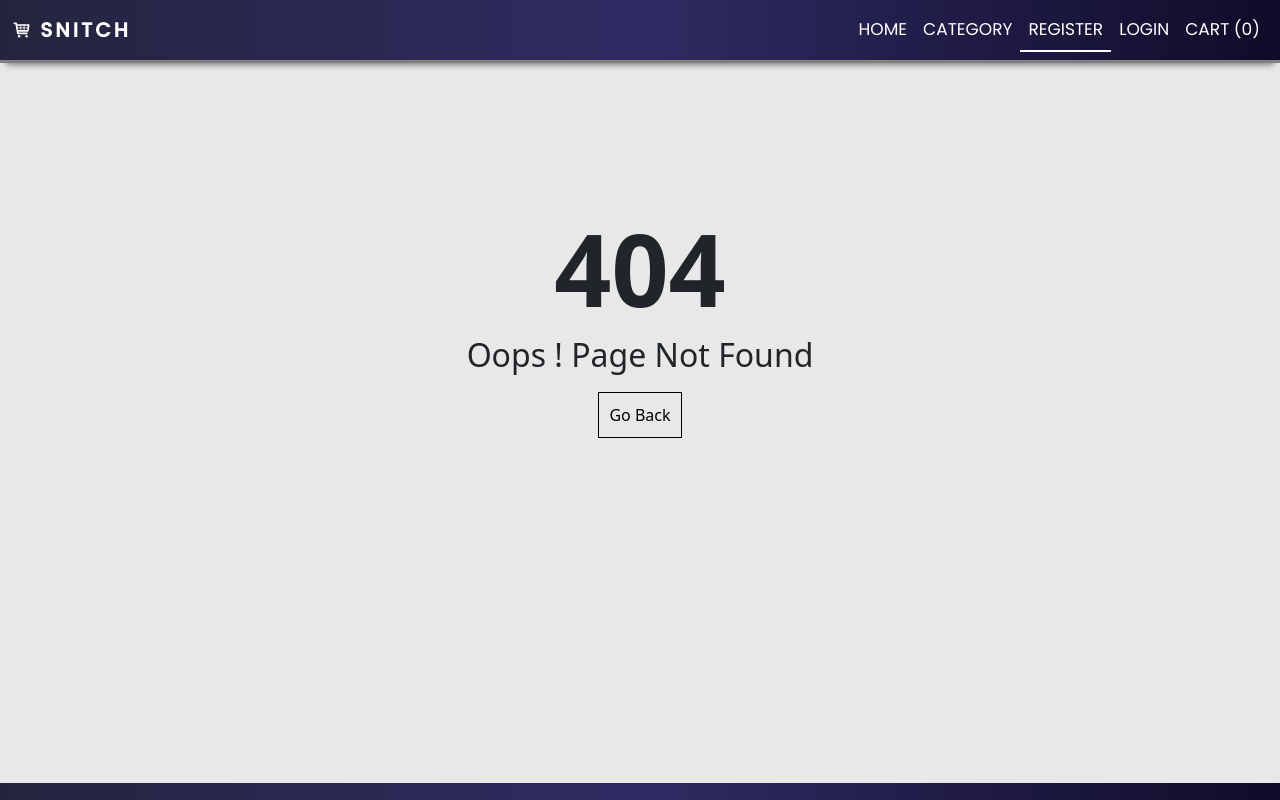
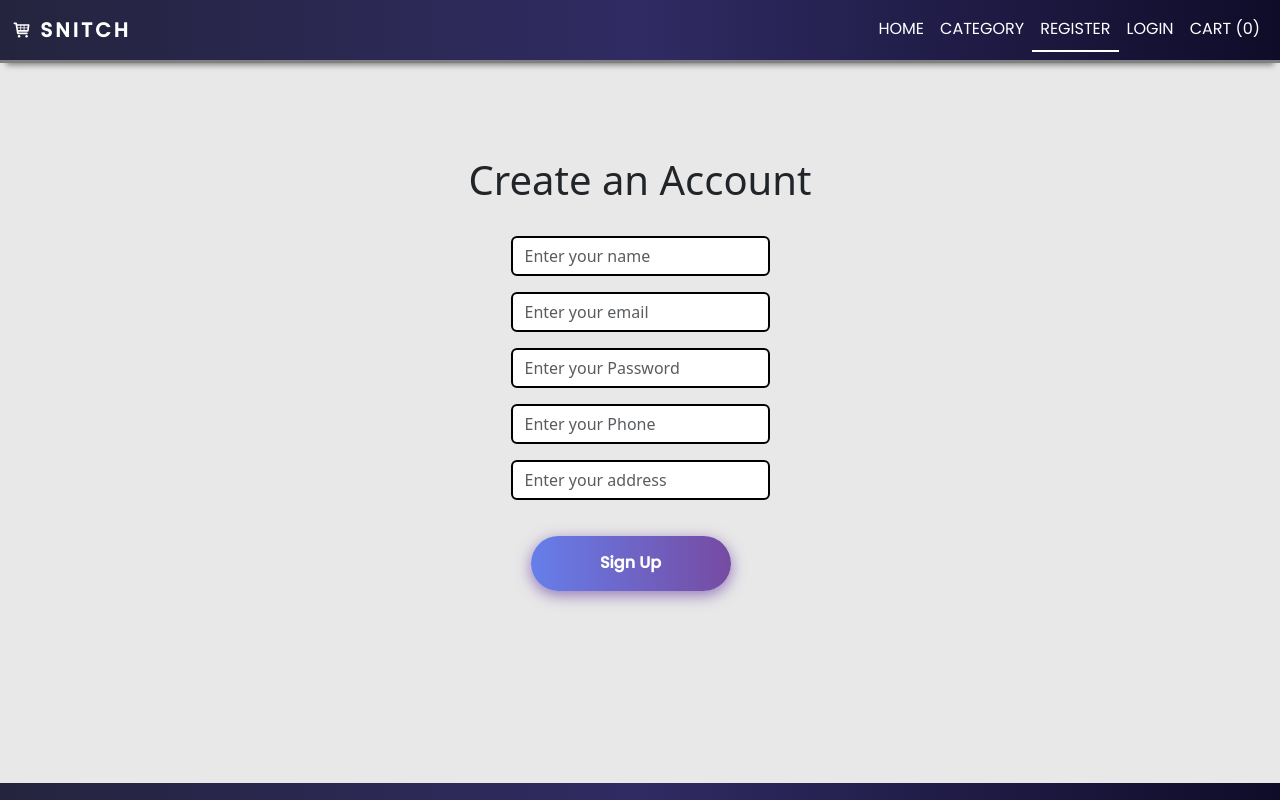
Before and after one commit to pavandeveloperr/Snitch-Ecommerce-Website, a React (Create React App) app in the folder client/: page /register in a window 1280 px wide. Shown: the top 800 px of the page. Built offline with nearby package versions, Linux system fonts and the light colour scheme; a web font is replaced by a local one.

Commit message:
feat : Register page

```diff
--- a/client/src/App.js
+++ b/client/src/App.js
@@ -1,5 +1,6 @@
 import {Routes, Route} from 'react-router-dom'
 import About from './pages/About';
+import Register from './pages/Auth/Register';
 import Contact from './pages/Contact/Contact';
 import Homepage from './pages/Homepage';
 import PageNotFound from './pages/PageNotFound';
@@ -9,6 +10,7 @@ function App() {
     <>
       <Routes>
         <Route path='/' element={<Homepage />}/>
+        <Route path='/register' element={<Register />}/>
         <Route path='/about' element={<About />}/>
         <Route path='/contact' element={<Contact />}/>
         <Route path='/privacypolicy' element={<Policy />}/>
--- a/client/src/index.css
+++ b/client/src/index.css
@@ -165,3 +165,8 @@
   padding: 10px;
   margin-top: 10px;
 }
+
+
+.nav-item {
+  font-size: medium;
+}
--- /dev/null
+++ b/client/src/pages/Auth/Register.js
@@ -0,0 +1,92 @@
+import React, { useState } from "react";
+import Layout from "../../Components/Layout/Layout";
+import "../../pages/Styles/authStyles.css"
+
+const Register = () => {
+  const [name, setName] = useState("");
+  const [email, setEmail] = useState("");
+  const [password, setPassword] = useState("");
+  const [phone, setPhone] = useState("");
+  const [address, setAddress] = useState("");
+
+  // form-submit function
+  const handleSubmit = (e) => {
+    e.preventDefault()
+    console.log(name, email, password, address, phone)
+  }
+
+
+  return (
+    <Layout title="Register - Snitch">
+      <div className="form-container">
+        <h1>Create an Account</h1>
+        <form className="mt-4" onSubmit={handleSubmit}>
+          <div className="mb-3">
+            <input
+              type="text"
+              value={name}
+              onChange={(e) => setName(e.target.value)}
+              className="form-control"
+              id="exampleInputName"
+              aria-describedby="emailHelp"
+              placeholder="Enter your name"
+              required
+            />
+          </div>
+          <div className="mb-3">
+            <input
+              type="email"
+              value={email}
+              onChange={(e) => setEmail(e.target.value)}
+              className="form-control"
+              id="exampleInputEmail"
+              aria-describedby="emailHelp"
+              placeholder="Enter your email"
+              required
+            />
+          </div>
+          <div className="mb-3">
+            <input
+              type="password"
+              value={password}
+              onChange={(e) => setPassword(e.target.value)}
+              className="form-control"
+              id="exampleInputPassword1"
+              placeholder="Enter your Password"
+              required
+            />
+          </div>
+          <div className="mb-3">
+            <input
+              type="Number"
+              value={phone}
+              onChange={(e) => setPhone(e.target.value)}
+              className="form-control"
+              id="exampleInputPhone"
+              aria-describedby="emailHelp"
+              placeholder="Enter your Phone"
+              required
+            />
+          </div>
+          <div className="mb-3">
+            <input
+              type="text"
+              value={address}
+              onChange={(e) => setAddress(e.target.value)}
+              className="form-control"
+              id="exampleInputAddress"
+              aria-describedby="emailHelp"
+              placeholder="Enter your address"
+              required
+            />
+          </div>
+          <button type="submit" className="btn btn-hover color-3">
+            Sign Up
+          </button>
+        </form>
+      </div>
+    </Layout>
+  );
+};
+
+export default Register;
--- /dev/null
+++ b/client/src/pages/Styles/authStyles.css
@@ -0,0 +1,43 @@
+.form-container {
+    display: flex;
+    align-items: center;
+    justify-content: center;
+    height: 80vh;
+    flex-direction: column;
+}
+
+
+.btn-hover {
+    font-family: "Poppins";
+    width: 200px;
+    font-size: 16px;
+    font-weight: 600;
+    color: #fff;
+    cursor: pointer;
+    margin: 20px;
+    height: 55px;
+    text-align:center;
+    border: none;
+    background-size: 300% 100%;
+
+    border-radius: 50px;
+    -o-transition: all .4s ease-in-out;
+    -webkit-transition: all .4s ease-in-out;
+    transition: all .4s ease-in-out;
+}
+
+.btn-hover:hover {
+    background-position: 100% 0;
+    -o-transition: all .4s ease-in-out;
+    -webkit-transition: all .4s ease-in-out;
+    transition: all .4s ease-in-out;
+}
+
+.btn-hover:focus {
+    outline: none;
+}
+
+.btn-hover.color-3 {
+    background-image: linear-gradient(to right, #667eea, #764ba2, #6B8DD6, #8E37D7);
+    box-shadow: 0 4px 15px 0 rgba(116, 79, 168, 0.75);
+}
```
